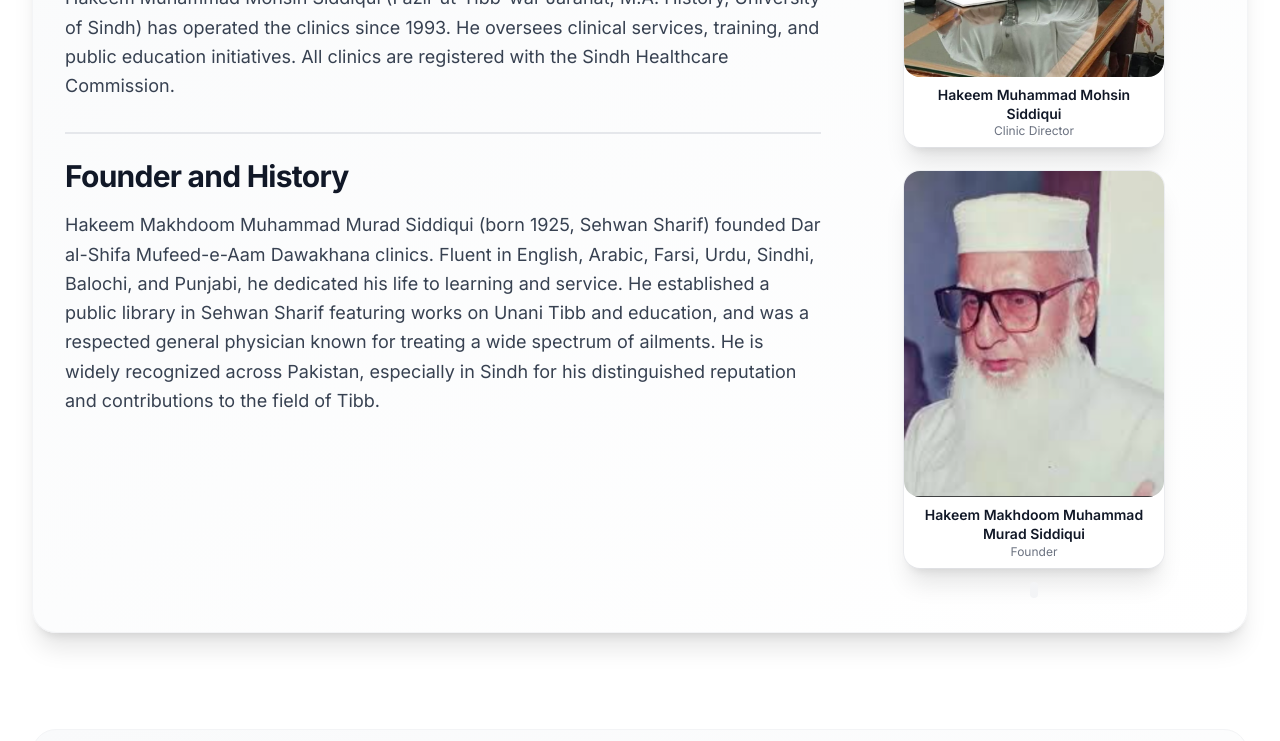
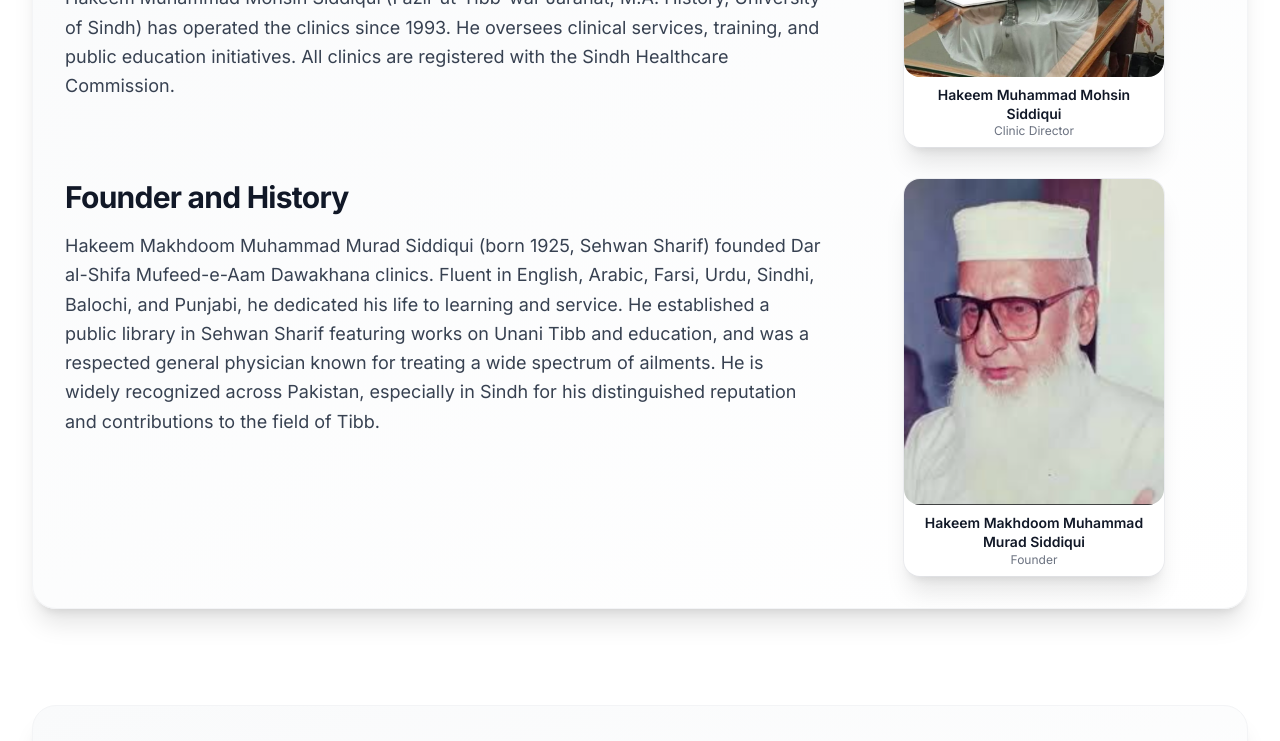
Before and after one commit to MuradSiddiqui/Dawakhana, a Next.js app: page / in a window 1280 px wide. Shown: the part 1253-1994 px from the top of the page. Built offline with nearby package versions, Linux system fonts and the light colour scheme; a web font is replaced by a local one.

Commit message:
Update About.tsx

```diff
--- a/components/About.tsx
+++ b/components/About.tsx
@@ -15,14 +15,8 @@ export default function About() {
 						<p className="text-lg text-gray-700 mb-4 leading-relaxed">{t('about.description')}</p>
 						<p className="text-lg text-gray-700 leading-relaxed">{t('about.founder.description')}</p>
 					</section>
+				</div>
 
-					<section aria-labelledby="about-history" className="pt-6 border-t-2 border-gray-200">
-						<h3 id="about-history" className="text-3xl font-bold text-gray-900 mb-4">{t('about.founder.title')}</h3>
-						<p className="text-lg text-gray-700 leading-relaxed">{t('about.founder.history')}</p>
-					</section>
-				</div>
-				<div>
-					<div className="space-y-6">
 				<figure className="mx-auto max-w-[260px] rounded-2xl shadow-xl ring-1 ring-gray-200/60 bg-white">
 					<div className="rounded-2xl overflow-hidden">
 						<Image
@@ -39,6 +33,14 @@ export default function About() {
 						<p className="text-xs text-gray-500">Clinic Director</p>
 					</figcaption>
 				</figure>
+
+				<div className="md:col-span-2">
+					<section aria-labelledby="about-history" className="pt-6 md:pt-0 border-t-2 md:border-t-0 border-gray-200">
+						<h3 id="about-history" className="text-3xl font-bold text-gray-900 mb-4">{t('about.founder.title')}</h3>
+						<p className="text-lg text-gray-700 leading-relaxed">{t('about.founder.history')}</p>
+					</section>
+				</div>
+
 				<figure className="mx-auto max-w-[260px] rounded-2xl shadow-xl ring-1 ring-gray-200/60 bg-white">
 					<div className="rounded-2xl overflow-hidden">
 						<Image
@@ -55,9 +57,6 @@ export default function About() {
 					</figcaption>
 				</figure>
 			</div>
-					<p className="mt-3 text-sm text-gray-500 text-center"> <code className="bg-gray-100 px-1 rounded"></code></p>
-				</div>
-			</div>
 		</div>
 	);
 }
```
Lines whose indentation alone changed are shown as unchanged.
